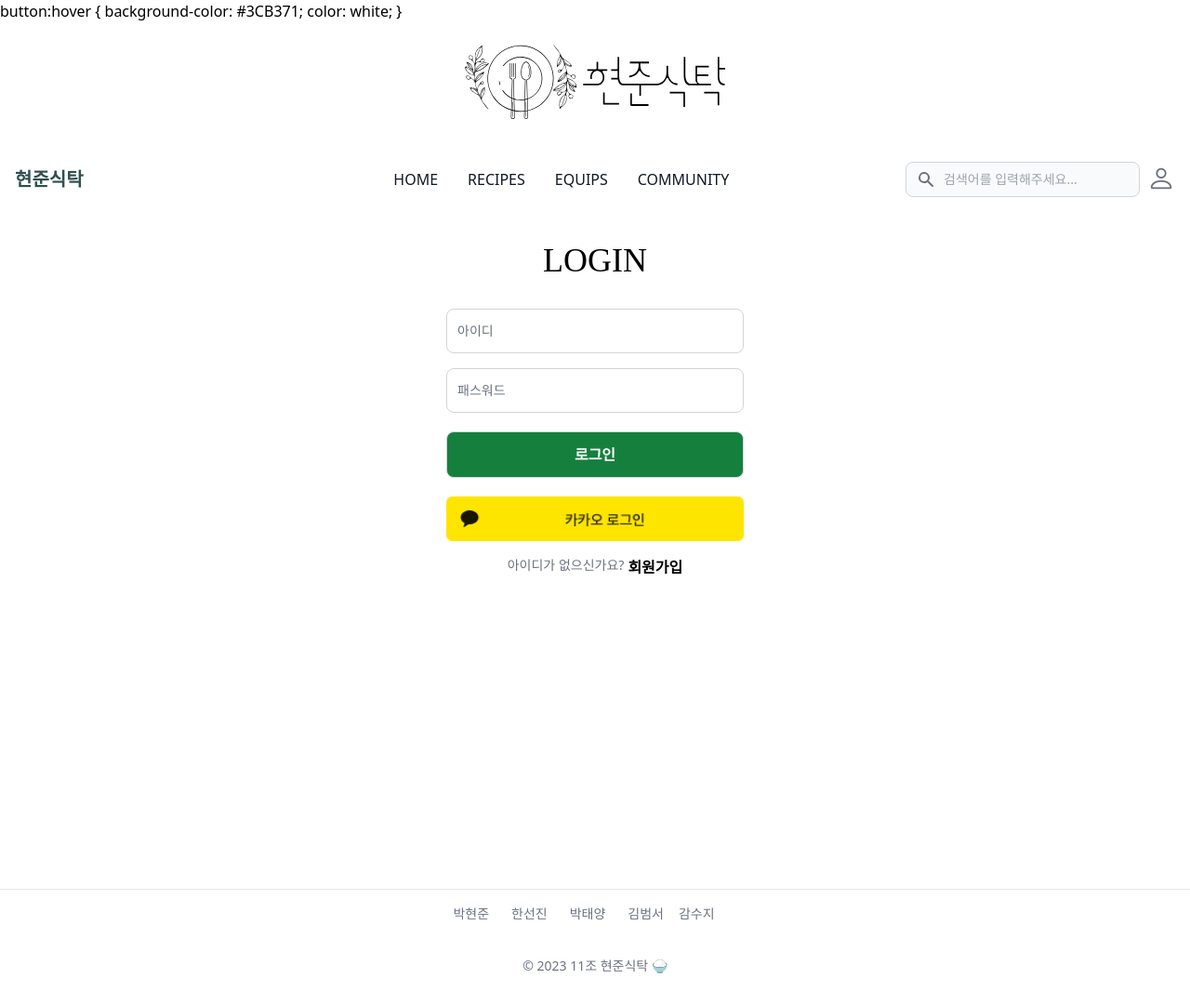
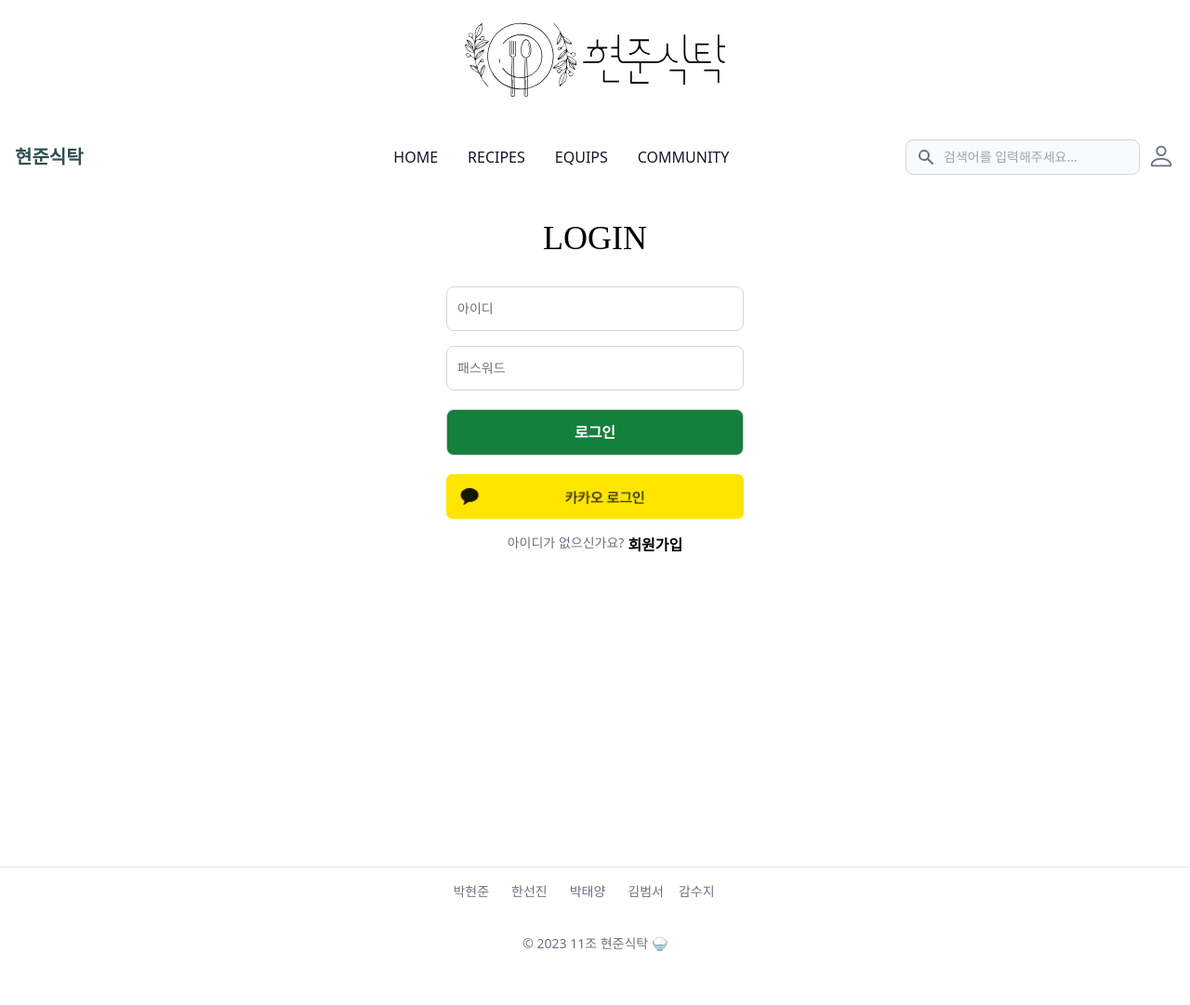
Before and after one commit to DT-HYUNJUN/recipes-share-site, a Django app: page /accounts/login/ in a window 1280 px wide. Shown: the whole page at 93% size. After the commit the page ends 1023 px from the top, so only its background shows below. Run offline with Django 3.2, Linux system fonts and the light colour scheme; parts of the project's set-up code (start-up, migrations or seed data) failed here and were passed over; some libraries are stand-ins or nearby versions; some web fonts are replaced.

Commit message:
[FIX] forms

```diff
--- a/accounts/templates/accounts/login.html
+++ b/accounts/templates/accounts/login.html
@@ -1,11 +1,5 @@
 {% extends 'base.html' %}
 {% load crispy_forms_tags %}
-{% block style %}
-  button:hover {
-    background-color: #3CB371;
-    color: white;
-  }
-{% endblock style %}
 
 
 {% block content %}
```
Also changed, not shown: accounts/migrations/0001_initial.py, accounts/migrations/0002_initial.py, accounts/migrations/0003_remove_user_nickname.py (deleted), accounts/migrations/0004_user_nickname.py (deleted), accounts/migrations/0005_alter_user_nickname.py (deleted), accounts/migrations/0005_alter_user_profile_image.py (deleted), accounts/migrations/0006_alter_user_profile_image.py (deleted), accounts/migrations/0007_alter_user_profile_image.py (deleted), communities/migrations/0001_initial.py, recipes/migrations/0001_initial.py, recipes/migrations/0002_alter_recipe_time.py (deleted), recipes/migrations/0003_alter_recipereview_recipe.py (deleted), recipes/migrations/0004_auto_20230526_1009.py (deleted), recipes/migrations/0004_auto_20230526_1725.py (deleted), 1 more files.
